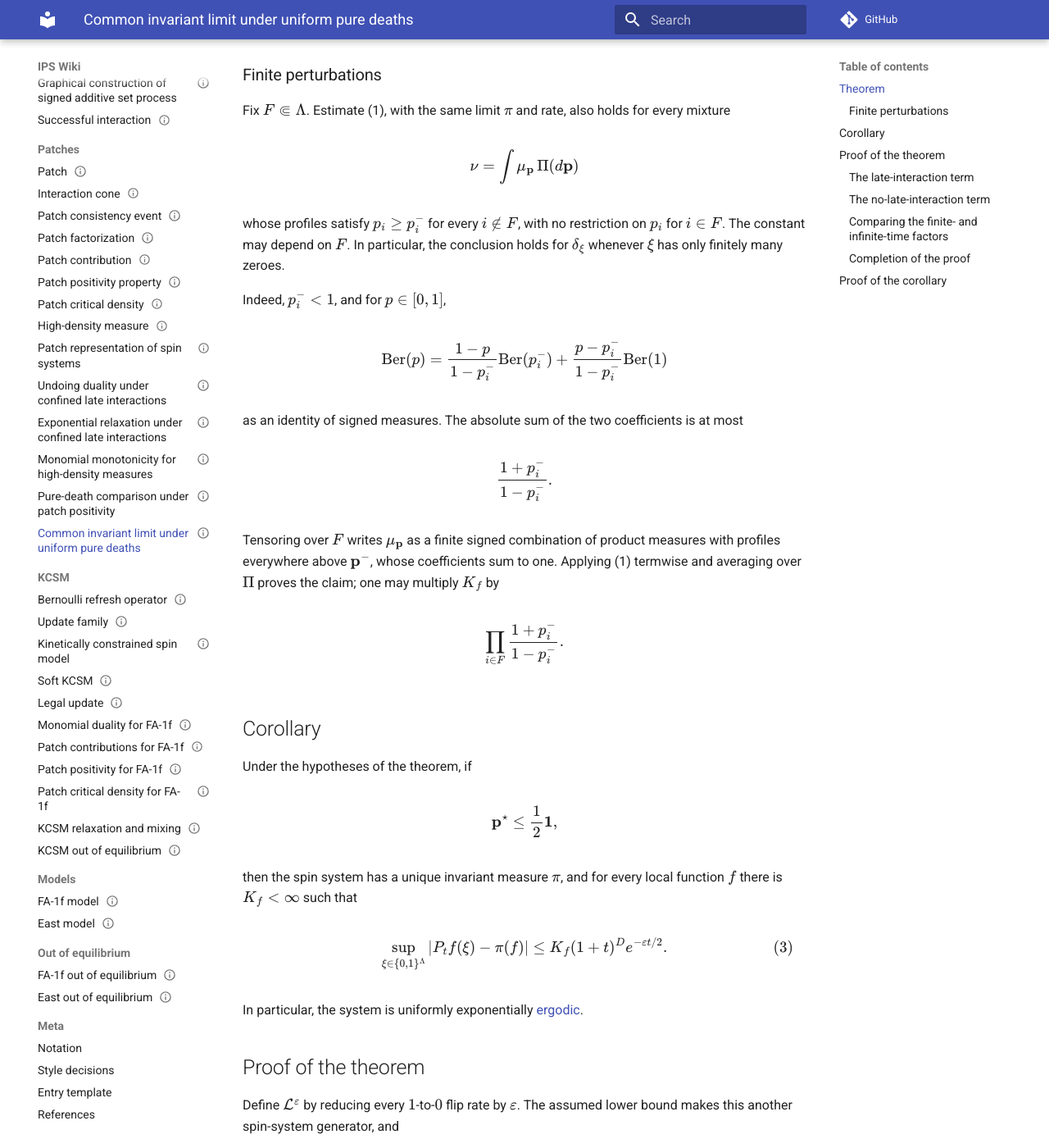
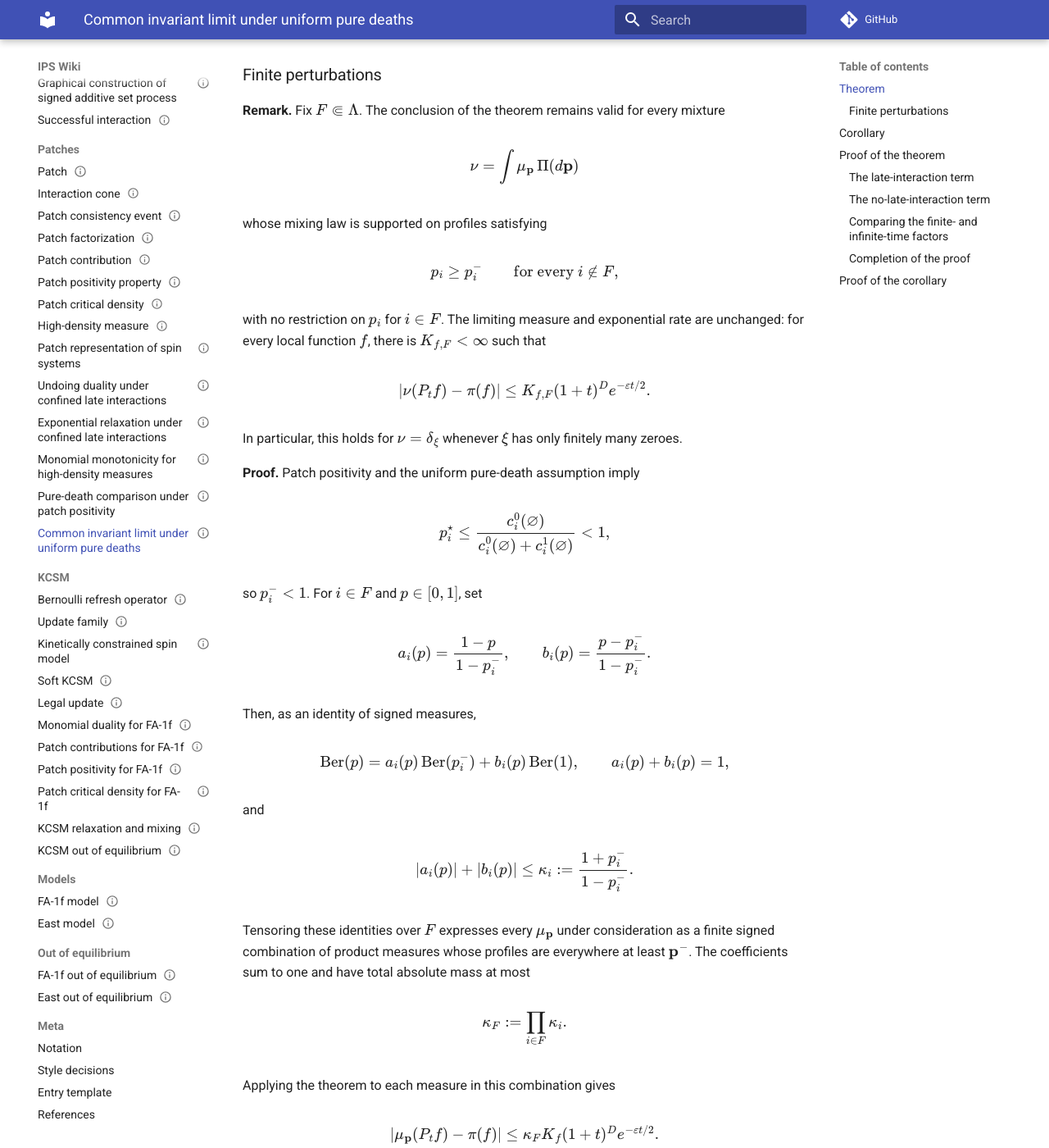
Before and after one commit to maciejgluchowski86-beep/ips-wiki, an MkDocs documentation site: the page built from docs/entries/common-invariant-limit-under-uniform-pure-deaths.md, in a window 1280 px wide and 1400 px high, scrolled down 1237 px. Shown: the whole window at 82% size. Built offline with MkDocs 1.6.1 and Material for MkDocs 9.7.7, drawn with Linux system fonts in a browser that asks for light colours; comment, search, counter and statistics services are not loaded; some of the changed text lies outside the part shown.

Commit message:
Expand finite-perturbation remark and proof

```diff
--- a/docs/entries/common-invariant-limit-under-uniform-pure-deaths.md
+++ b/docs/entries/common-invariant-limit-under-uniform-pure-deaths.md
@@ -69,35 +69,89 @@ Here \(\mathcal P\) is the full [patch](patch.md) family of the signed dual star
 
 ### Finite perturbations
 
-Fix \(F\Subset\Lambda\). Estimate (1), with the same limit \(\pi\) and rate, also holds for every mixture
+**Remark.** Fix \(F\Subset\Lambda\). The conclusion of the theorem remains valid for every mixture
 
 $$
 \nu=\int\mu_{\mathbf p}\,\Pi(d\mathbf p)
 $$
 
-whose profiles satisfy \(p_i\ge p_i^-\) for every \(i\notin F\), with no restriction on \(p_i\) for \(i\in F\). The constant may depend on \(F\). In particular, the conclusion holds for \(\delta_\xi\) whenever \(\xi\) has only finitely many zeroes.
+whose mixing law is supported on profiles satisfying
 
-Indeed, \(p_i^-<1\), and for \(p\in[0,1]\),
+$$
+p_i\ge p_i^-
+\qquad
+\text{for every }i\notin F,
+$$
+
+with no restriction on \(p_i\) for \(i\in F\). The limiting measure and exponential rate are unchanged: for every local function \(f\), there is \(K_{f,F}<\infty\) such that
+
+$$
+\left|\nu(P_tf)-\pi(f)\right|
+\le
+K_{f,F}(1+t)^D e^{-\varepsilon t/2}.
+$$
+
+In particular, this holds for \(\nu=\delta_\xi\) whenever \(\xi\) has only finitely many zeroes.
+
+**Proof.** Patch positivity and the uniform pure-death assumption imply
+
+$$
+p_i^\star
+\le
+\frac{c_i^0(\vn)}
+{c_i^0(\vn)+c_i^1(\vn)}
+<1,
+$$
+
+so \(p_i^-<1\). For \(i\in F\) and \(p\in[0,1]\), set
+
+$$
+a_i(p)=\frac{1-p}{1-p_i^-},
+\qquad
+b_i(p)=\frac{p-p_i^-}{1-p_i^-}.
+$$
+
+Then, as an identity of signed measures,
 
 $$
 \operatorname{Ber}(p)
 =
-\frac{1-p}{1-p_i^-}\operatorname{Ber}(p_i^-)
+a_i(p)\operatorname{Ber}(p_i^-)
 +
-\frac{p-p_i^-}{1-p_i^-}\operatorname{Ber}(1)
+b_i(p)\operatorname{Ber}(1),
+\qquad
+a_i(p)+b_i(p)=1,
 $$
 
-as an identity of signed measures. The absolute sum of the two coefficients is at most
+and
 
 $$
+|a_i(p)|+|b_i(p)|
+\le
+\kappa_i
+:=
 \frac{1+p_i^-}{1-p_i^-}.
 $$
 
-Tensoring over \(F\) writes \(\mu_{\mathbf p}\) as a finite signed combination of product measures with profiles everywhere above \(\mathbf p^-\), whose coefficients sum to one. Applying (1) termwise and averaging over \(\Pi\) proves the claim; one may multiply \(K_f\) by
+Tensoring these identities over \(F\) expresses every \(\mu_{\mathbf p}\) under consideration as a finite signed combination of product measures whose profiles are everywhere at least \(\mathbf p^-\). The coefficients sum to one and have total absolute mass at most
 
 $$
-\prod_{i\in F}\frac{1+p_i^-}{1-p_i^-}.
+\kappa_F
+:=
+\prod_{i\in F}\kappa_i.
 $$
+
+Applying the theorem to each measure in this combination gives
+
+$$
+\left|
+\mu_{\mathbf p}(P_tf)-\pi(f)
+\right|
+\le
+\kappa_F K_f(1+t)^D e^{-\varepsilon t/2}.
+$$
+
+Averaging over \(\Pi\) proves the claim, with \(K_{f,F}=\kappa_FK_f\).
 
 ## Corollary
 
```
